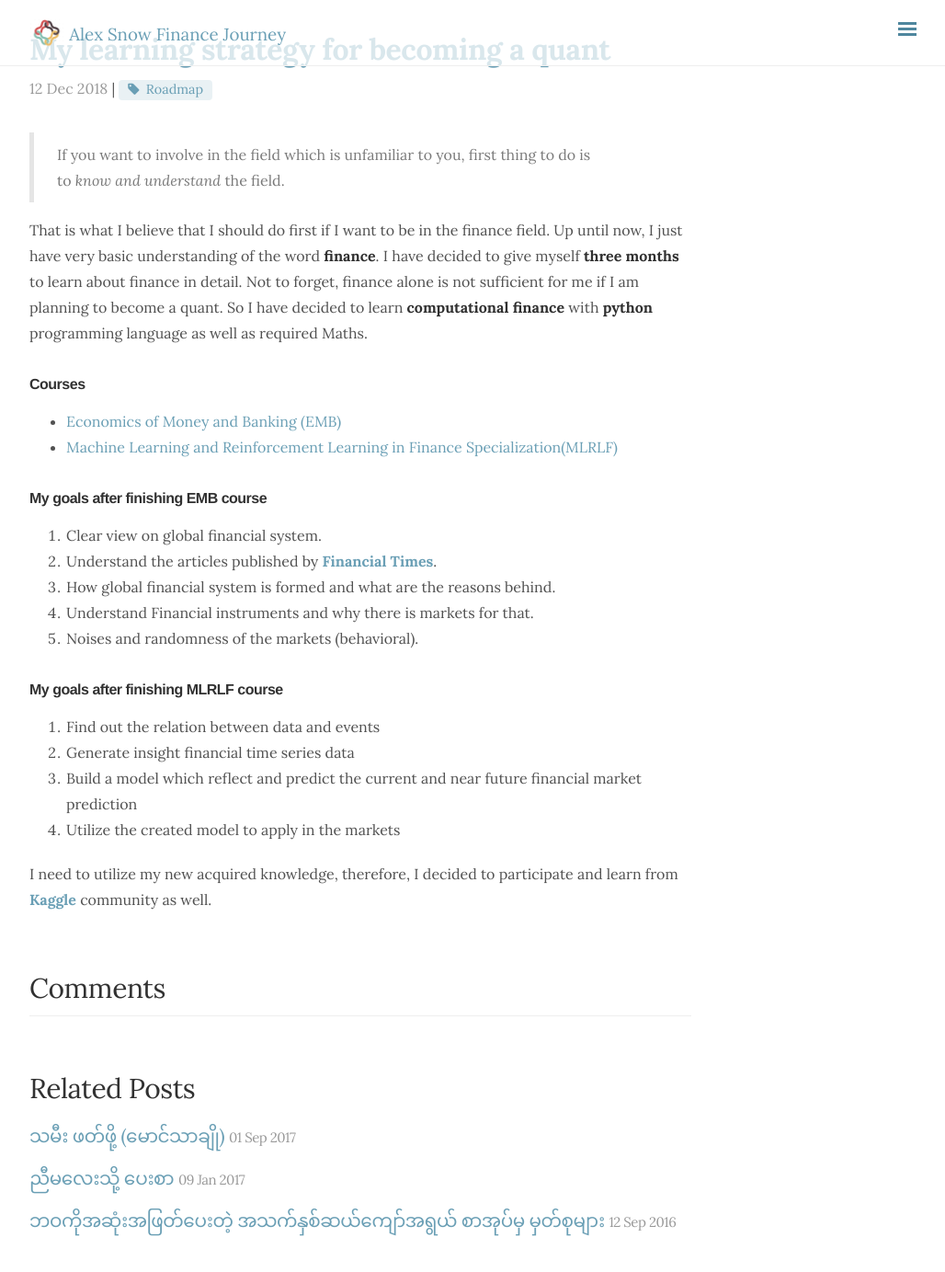
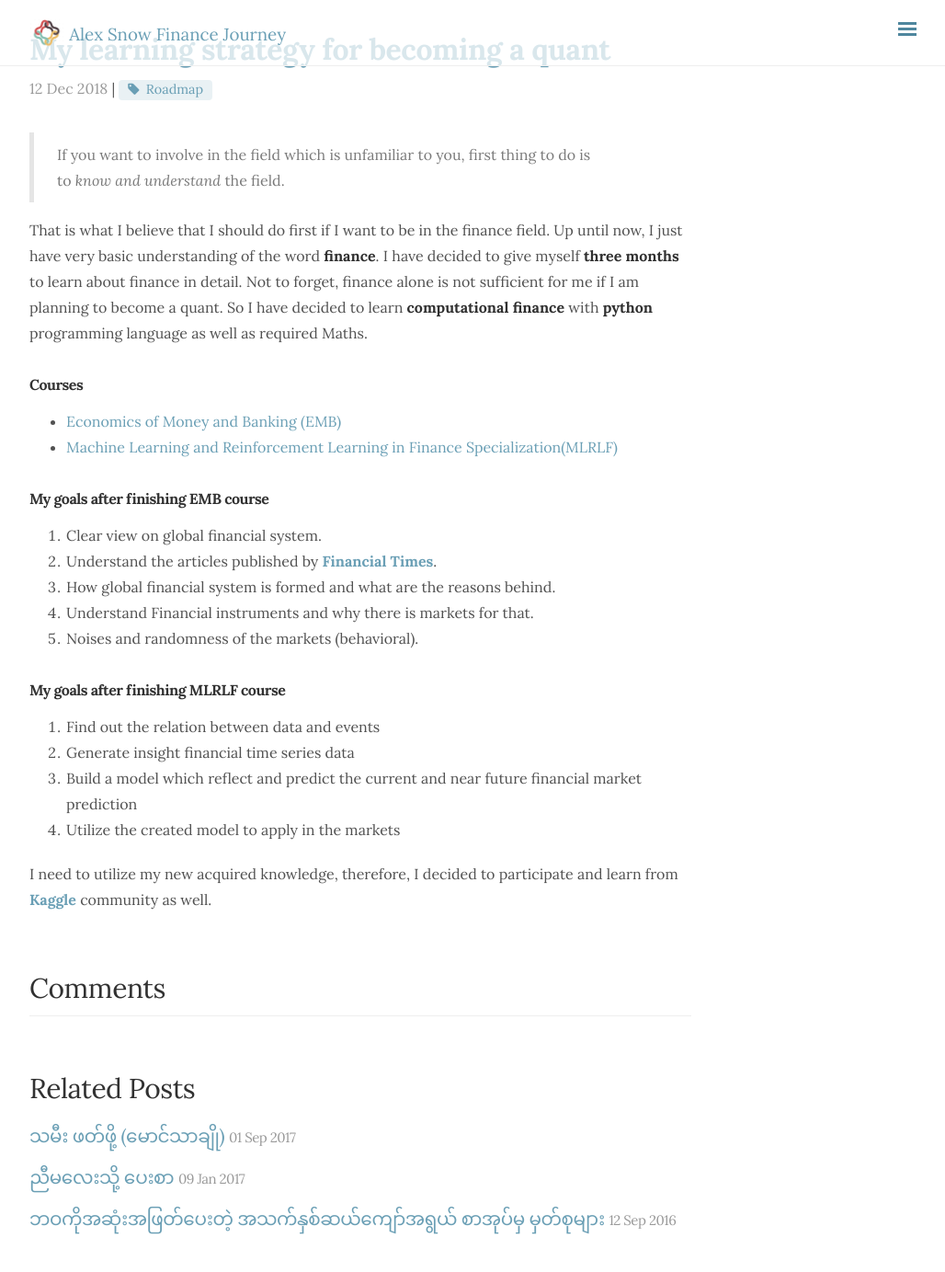
Before and after one commit to alexsnow348/alexsnow348.github.io, a Jekyll site: the page built from _posts/2018-12-12-learning-roadmap-for-finance.md, in a window 1280 px wide and 1400 px high, scrolled down 96 px. Shown: the top 1383 px of the window at 92% size, without its empty margins (248-1276 px from the left). Built offline with Jekyll 4.4.1, drawn with Linux system fonts in a browser that asks for light colours; nearby versions of some CDN libraries; comment, search, counter and statistics services are not loaded.

Commit message:
changed font style for headers

```diff
--- a/_layouts/post.html
+++ b/_layouts/post.html
@@ -4,6 +4,9 @@
 
 <style type="text/css">
 .post-tag {
+  font-family: 'Lora', serif;
+}
+h1, h2, h3, h4, h5, h6 {
   font-family: 'Lora', serif;
 }
 </style>
--- a/blog/index.html
+++ b/blog/index.html
@@ -6,6 +6,7 @@
 .post-tag {
   font-family: 'Lora', serif;
 }
+
 </style>
 <div class="posts">
   {% for post in paginator.posts %}
```
